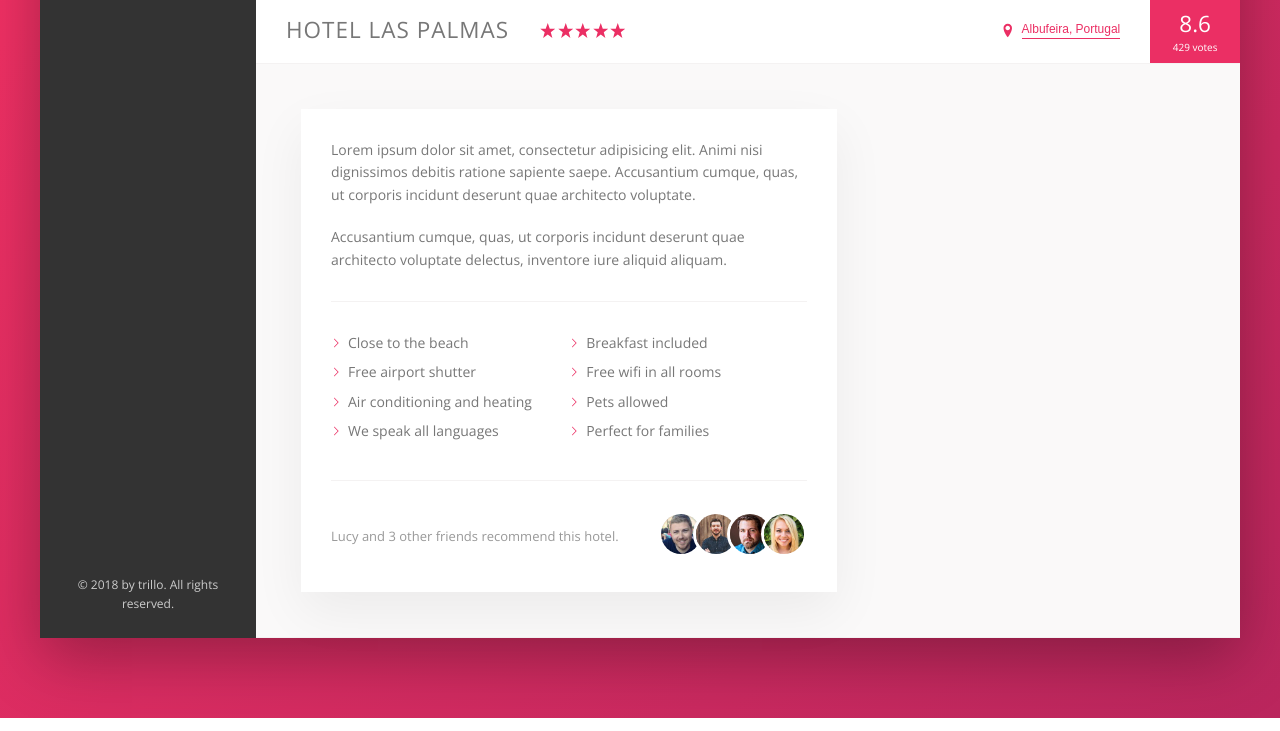
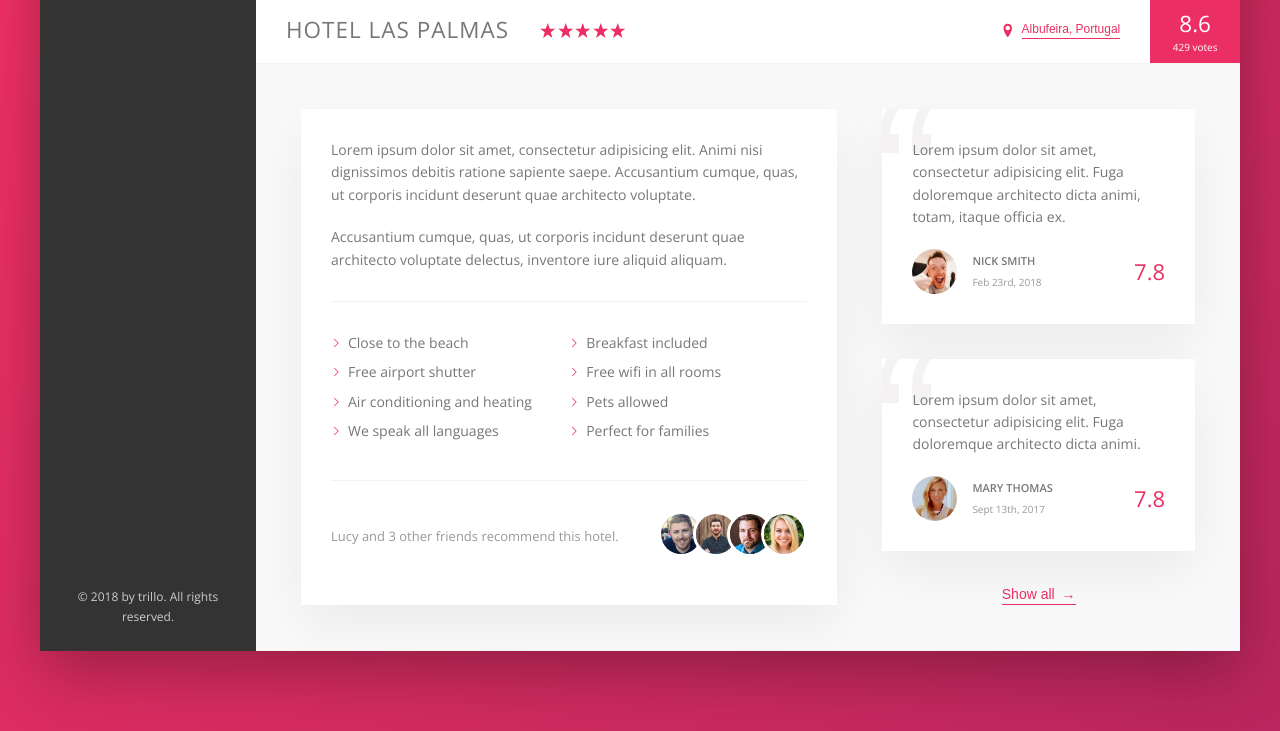
Before and after one commit to cmarcio/trillo, a website: page index.html in a window 1280 px wide. Shown: the part 538-1269 px from the top of the page. Drawn offline with nearby package versions, Linux system fonts and the light colour scheme.

Commit message:
User reviews finished

```diff
--- a/index.html
+++ b/index.html
@@ -165,7 +165,34 @@
                             </div>
                         </div>
                         <div class="user-review">
+                            <figure class="review">
+                                <blockquote class="review__text">
+                                    Lorem ipsum dolor sit amet, consectetur adipisicing elit. Fuga doloremque architecto dicta animi, totam, itaque officia ex.
+                                </blockquote>
+                                <figcation class="review__user">
+                                    <img src="img/user-1.jpg" alt="User 1" class="review__photo">
+                                    <div class="review__user-box">
+                                        <p class="review__user-name">Nick Smith</p>
+                                        <p class="review__user-date">Feb 23rd, 2018</p>
+                                    </div>
+                                    <div class="review__rating">7.8</div>
+                                </figcation>
+                            </figure>
+                            <figure class="review">
+                                <blockquote class="review__text">
+                                    Lorem ipsum dolor sit amet, consectetur adipisicing elit. Fuga doloremque architecto dicta animi.
+                                </blockquote>
+                                <figcation class="review__user">
+                                    <img src="img/user-2.jpg" alt="User 2" class="review__photo">
+                                    <div class="review__user-box">
+                                        <p class="review__user-name">Mary Thomas</p>
+                                        <p class="review__user-date">Sept 13th, 2017</p>
+                                    </div>
+                                    <div class="review__rating">7.8</div>
+                                </figcation>
+                            </figure>
 
+                            <button class="btn-inline">Show all <span>&rarr;</span></button>
                         </div>
                     </div>
                 </main>
--- a/sass/_components.scss
+++ b/sass/_components.scss
@@ -281,8 +281,17 @@
     cursor: pointer;
     transition: all .2s;
 
+    & span {
+        margin-left: 3px;
+        transition: margin-left .2s;
+    }
+
     &:hover {
         color: var(--color-gray-dark-1);
+
+        span {
+            margin-left: 8px;
+        }
     }
 
     &:focus {
@@ -368,10 +377,6 @@
         margin-right: auto;
     }
 
-    &__friends {
-
-    }
-
     &__photo {
         box-sizing: content-box;
         height: 4rem;
@@ -384,3 +389,67 @@
         }
     }
 }
+
+///////////////////////////////////////////////////
+// REVIEWS
+
+.review {
+    background-color: #fff;
+    box-shadow: var(--shadow-light);
+    padding: 3rem;
+    margin-bottom: 3.5rem;
+    position: relative;
+    overflow: hidden;
+
+    &__text {
+        margin-bottom: 2rem;
+        z-index: 10;
+        position: relative;
+    }
+
+    &__user {
+        display: flex;
+        align-items: center;
+    }
+
+    &__photo {
+        height: 4.5rem;
+        width: 4.5rem;
+        border-radius: 50%;
+        margin-right: 1.5rem;
+    }
+
+    &__user-box {
+        margin-right: auto;
+    }
+
+    &__user-name {
+        font-size: 1.1rem;
+        font-weight: 600;
+        text-transform: uppercase;
+        margin-bottom: .4rem;
+    }
+
+    &__user-date {
+        font-size: 1rem;
+        color: var(--color-gray-dark-3);
+    }
+
+    &__rating {
+        color: var(--color-primary);
+        font-size: 2.2rem;
+        font-weight: 300;
+    }
+
+    &::before {
+        content: "\201C";
+        position: absolute;
+        top: -3.2rem;
+        left: -1rem;
+        line-height: 1;
+        font-size: 20rem;
+        color: var(--color-gray-light-2);
+        font-family: sans-serif;
+        z-index: 1;
+    }
+}
--- a/sass/_layout.scss
+++ b/sass/_layout.scss
@@ -38,6 +38,7 @@
 }
 
 .detail {
+    font-size: 1.4rem;
     display: flex;
     padding: 4.5rem;
     background-color: var(--color-gray-light-1);
@@ -45,7 +46,6 @@
 }
 
 .description {
-    font-size: 1.4rem;
     background-color: #fff;
     box-shadow: var(--shadow-light);
     padding: 3rem;
@@ -55,4 +55,8 @@
 
 .user-review {
     flex: 1;
+
+    display: flex;
+    flex-direction: column;
+    align-items: center;
 }
```
Also changed, not shown: css/style.css.
